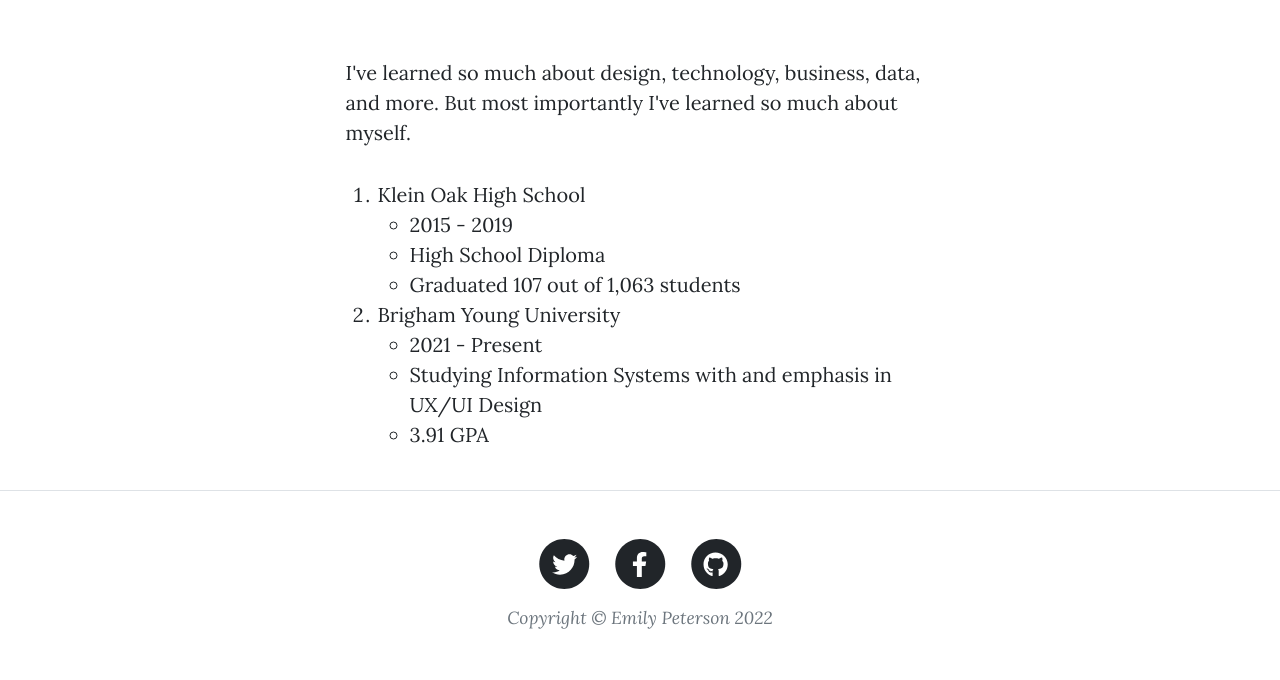
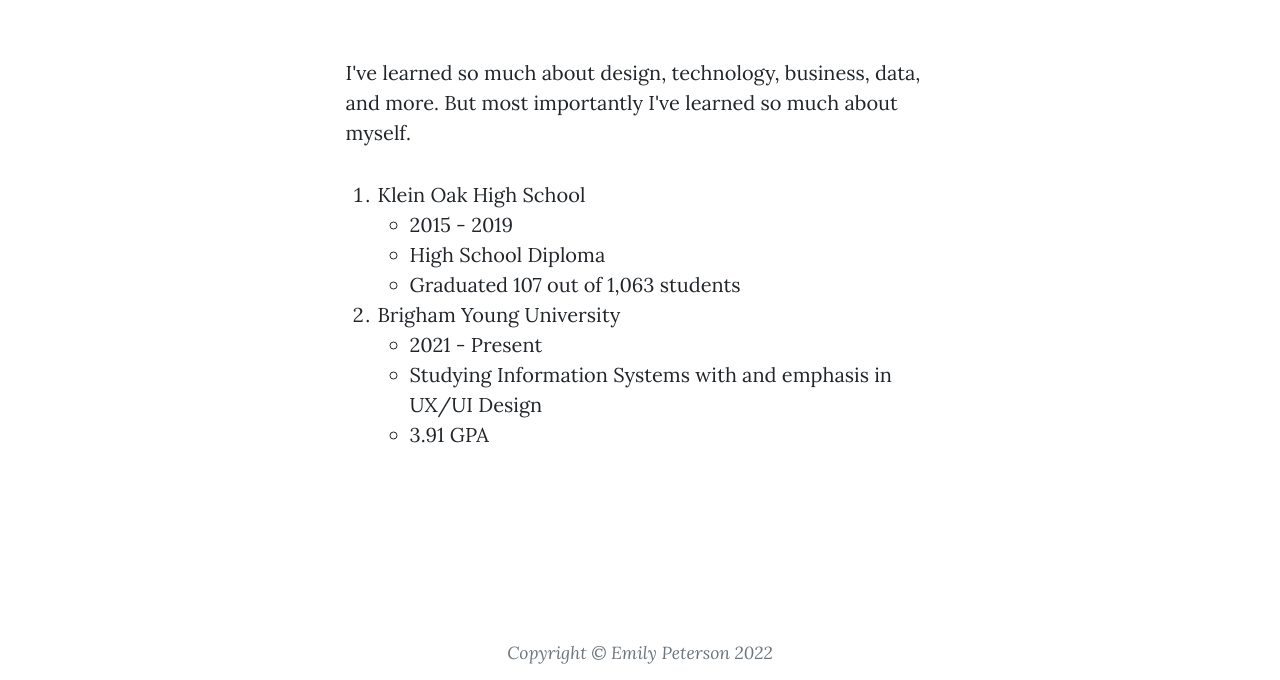
Before and after one commit to emkpetersonn/emkpetersonn.github.io, a plain HTML site: page html/education.html in a window 1280 px wide. Shown: the part 554-1234 px from the top of the page. Drawn offline with nearby package versions, Linux system fonts and the light colour scheme; files whose address does not match are found by name.

Commit message:
Update education.html

```diff
--- a/html/education.html
+++ b/html/education.html
@@ -75,42 +75,8 @@
                 </div>
             </div>
         </main>
-        <!-- Footer-->
-        <footer class="border-top">
-            <div class="container px-4 px-lg-5">
-                <div class="row gx-4 gx-lg-5 justify-content-center">
-                    <div class="col-md-10 col-lg-8 col-xl-7">
-                        <ul class="list-inline text-center">
-                            <li class="list-inline-item">
-                                <a href="#!">
-                                    <span class="fa-stack fa-lg">
-                                        <i class="fas fa-circle fa-stack-2x"></i>
-                                        <i class="fab fa-twitter fa-stack-1x fa-inverse"></i>
-                                    </span>
-                                </a>
-                            </li>
-                            <li class="list-inline-item">
-                                <a href="#!">
-                                    <span class="fa-stack fa-lg">
-                                        <i class="fas fa-circle fa-stack-2x"></i>
-                                        <i class="fab fa-facebook-f fa-stack-1x fa-inverse"></i>
-                                    </span>
-                                </a>
-                            </li>
-                            <li class="list-inline-item">
-                                <a href="#!">
-                                    <span class="fa-stack fa-lg">
-                                        <i class="fas fa-circle fa-stack-2x"></i>
-                                        <i class="fab fa-github fa-stack-1x fa-inverse"></i>
-                                    </span>
-                                </a>
-                            </li>
-                        </ul>
-                        <div class="small text-center text-muted fst-italic">Copyright &copy; Emily Peterson 2022</div>
-                    </div>
-                </div>
-            </div>
-        </footer>
+       <br><br><br><br><br>
+        <div class="small text-center text-muted fst-italic">Copyright &copy; Emily Peterson 2022</div>
         <!-- Bootstrap core JS-->
         <script src="https://cdn.jsdelivr.net/npm/bootstrap@5.1.3/dist/js/bootstrap.bundle.min.js"></script>
         <!-- Core theme JS-->
```
